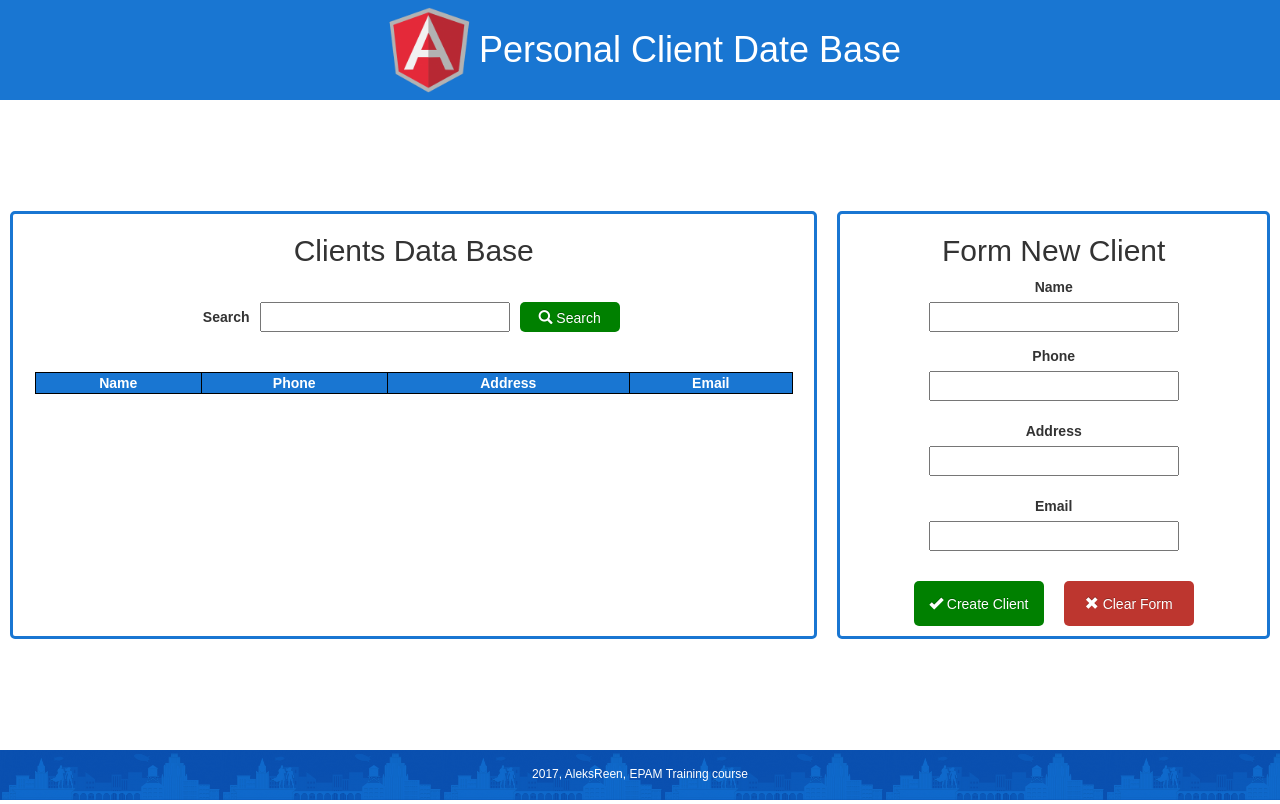
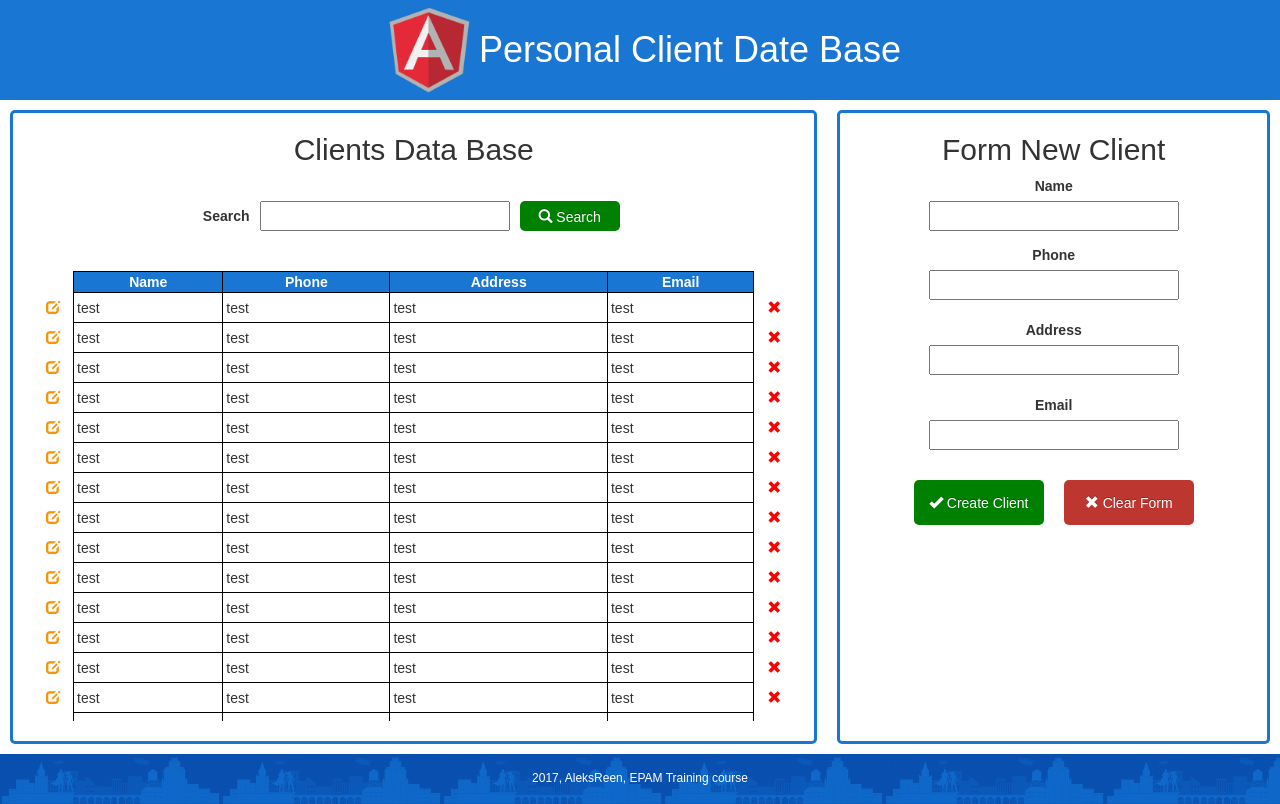
Before and after one commit to AleksReen/ClientDataBase, an Angular app: page / in a window 1280 px wide. Built offline with nearby package versions, Linux system fonts and the light colour scheme; what ng2-bootstrap would draw is missing.

Commit message:
add test

```diff
--- a/src/app/base.ts
+++ b/src/app/base.ts
@@ -3,7 +3,29 @@ import { Client } from './client';
 
 export class Base {
 
-    private _clientBase: Client [] = [];
+    private _clientBase: Client [] = [
+        // only for TEST
+        new Client('test', 'test', 'test', 'test', 1),
+        new Client('test', 'test', 'test', 'test', 2),
+        new Client('test', 'test', 'test', 'test', 3),
+        new Client('test', 'test', 'test', 'test', 4),
+        new Client('test', 'test', 'test', 'test', 5),
+        new Client('test', 'test', 'test', 'test', 6),
+        new Client('test', 'test', 'test', 'test', 7),
+        new Client('test', 'test', 'test', 'test', 8),
+        new Client('test', 'test', 'test', 'test', 9),
+        new Client('test', 'test', 'test', 'test', 10),
+        new Client('test', 'test', 'test', 'test', 11),
+        new Client('test', 'test', 'test', 'test', 12),
+        new Client('test', 'test', 'test', 'test', 13),
+        new Client('test', 'test', 'test', 'test', 14),
+        new Client('test', 'test', 'test', 'test', 15),
+        new Client('test', 'test', 'test', 'test', 16),
+        new Client('test', 'test', 'test', 'test', 17),
+        new Client('test', 'test', 'test', 'test', 18),
+        new Client('test', 'test', 'test', 'test', 19),
+        new Client('test', 'test', 'test', 'test', 20)
+    ];
 
      public static toJson(base: Base) {
         return {
```
